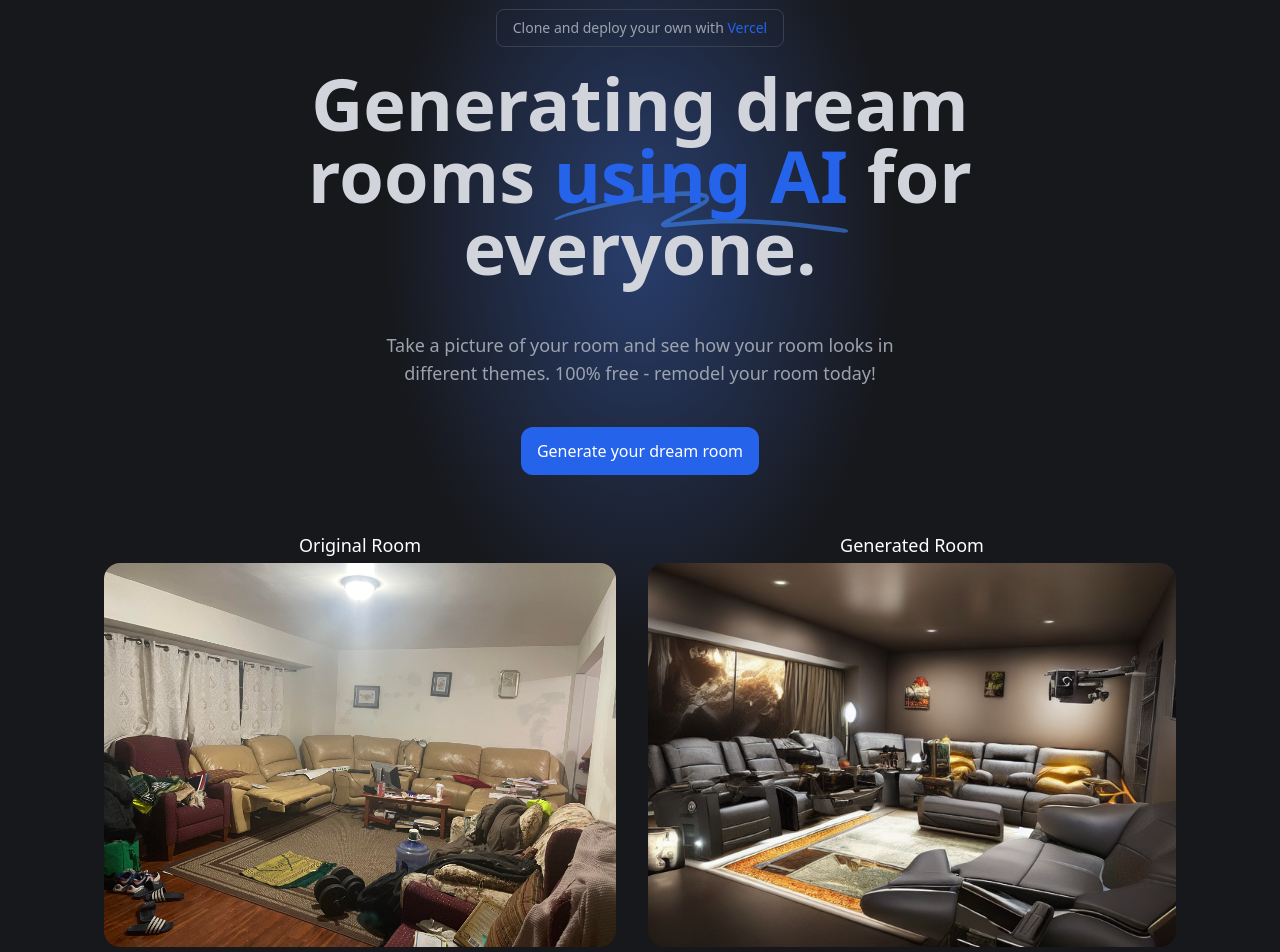
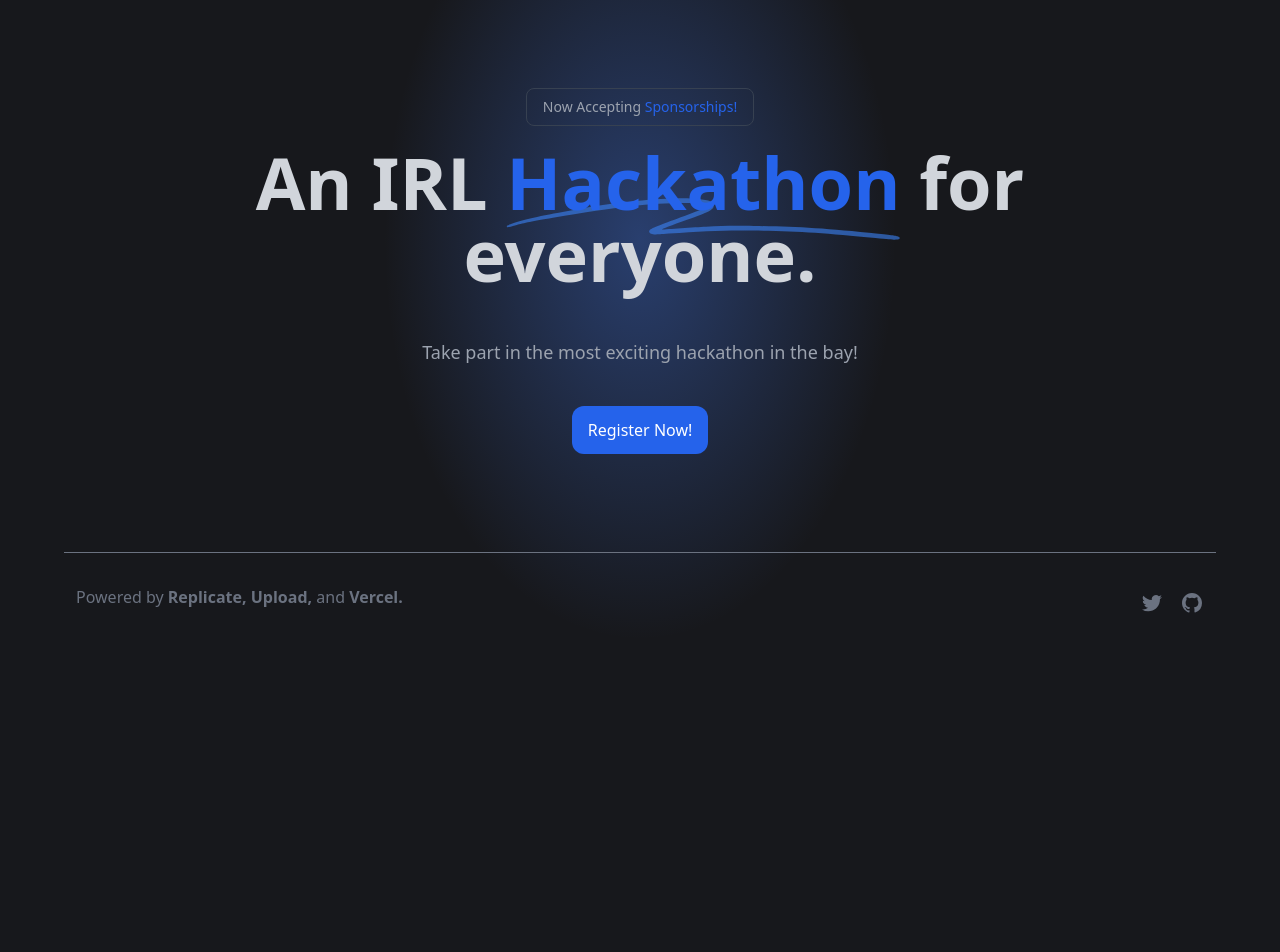
Before and after one commit to Mishra-Manit/VikingHacksWebsite, a Next.js app: page / in a window 1280 px wide. Shown: the part 160-1112 px from the top of the page. After the commit the page ends 800 px from the top, so only its background shows below. Built offline with nearby package versions, Linux system fonts and the light colour scheme.

Commit message:
changes by manit

```diff
--- a/app/page.tsx
+++ b/app/page.tsx
@@ -10,59 +10,35 @@ export default function HomePage() {
       <Header />
       <main className="flex flex-1 w-full flex-col items-center justify-center text-center px-4 sm:mt-20 mt-20 background-gradient">
         <a
-          href="https://vercel.fyi/roomGPT"
+          href="#"
           target="_blank"
           rel="noreferrer"
           className="border border-gray-700 rounded-lg py-2 px-4 text-gray-400 text-sm mb-5 transition duration-300 ease-in-out"
         >
-          Clone and deploy your own with{" "}
-          <span className="text-blue-600">Vercel</span>
+          Now Accepting {" "}
+          <span className="text-blue-600">Sponsorships!</span>
         </a>
         <h1 className="mx-auto max-w-4xl font-display text-5xl font-bold tracking-normal text-gray-300 sm:text-7xl">
-          Generating dream rooms{" "}
+          An IRL {" "}
           <span className="relative whitespace-nowrap text-blue-600">
             <SquigglyLines />
-            <span className="relative">using AI</span>
+            <span className="relative">Hackathon</span>
           </span>{" "}
           for everyone.
         </h1>
         <h2 className="mx-auto mt-12 max-w-xl text-lg sm:text-gray-400  text-gray-500 leading-7">
-          Take a picture of your room and see how your room looks in different
-          themes. 100% free - remodel your room today!
+          Take part in the most exciting hackathon in the bay!
         </h2>
         <Link
           className="bg-blue-600 rounded-xl text-white font-medium px-4 py-3 sm:mt-10 mt-8 hover:bg-blue-500 transition"
           href="/dream"
         >
-          Generate your dream room
+          Register Now!
         </Link>
-        <div className="flex justify-between items-center w-full flex-col sm:mt-10 mt-6">
-          <div className="flex flex-col space-y-10 mt-4 mb-16">
-            <div className="flex sm:space-x-8 sm:flex-row flex-col">
-              <div>
-                <h3 className="mb-1 font-medium text-lg">Original Room</h3>
-                <Image
-                  alt="Original photo of a room with roomGPT.io"
-                  src="/original-pic.jpg"
-                  className="w-full object-cover h-96 rounded-2xl"
-                  width={400}
-                  height={400}
-                />
-              </div>
-              <div className="sm:mt-0 mt-8">
-                <h3 className="mb-1 font-medium text-lg">Generated Room</h3>
-                <Image
-                  alt="Generated photo of a room with roomGPT.io"
-                  width={400}
-                  height={400}
-                  src="/generated-pic-2.jpg"
-                  className="w-full object-cover h-96 rounded-2xl sm:mt-0 mt-2"
-                />
-              </div>
-            </div>
-          </div>
-        </div>
+
       </main>
+
+
       <Footer />
     </div>
   );
```
Also changed, not shown: 1 other file (tests, documents, lock files or other folders).
